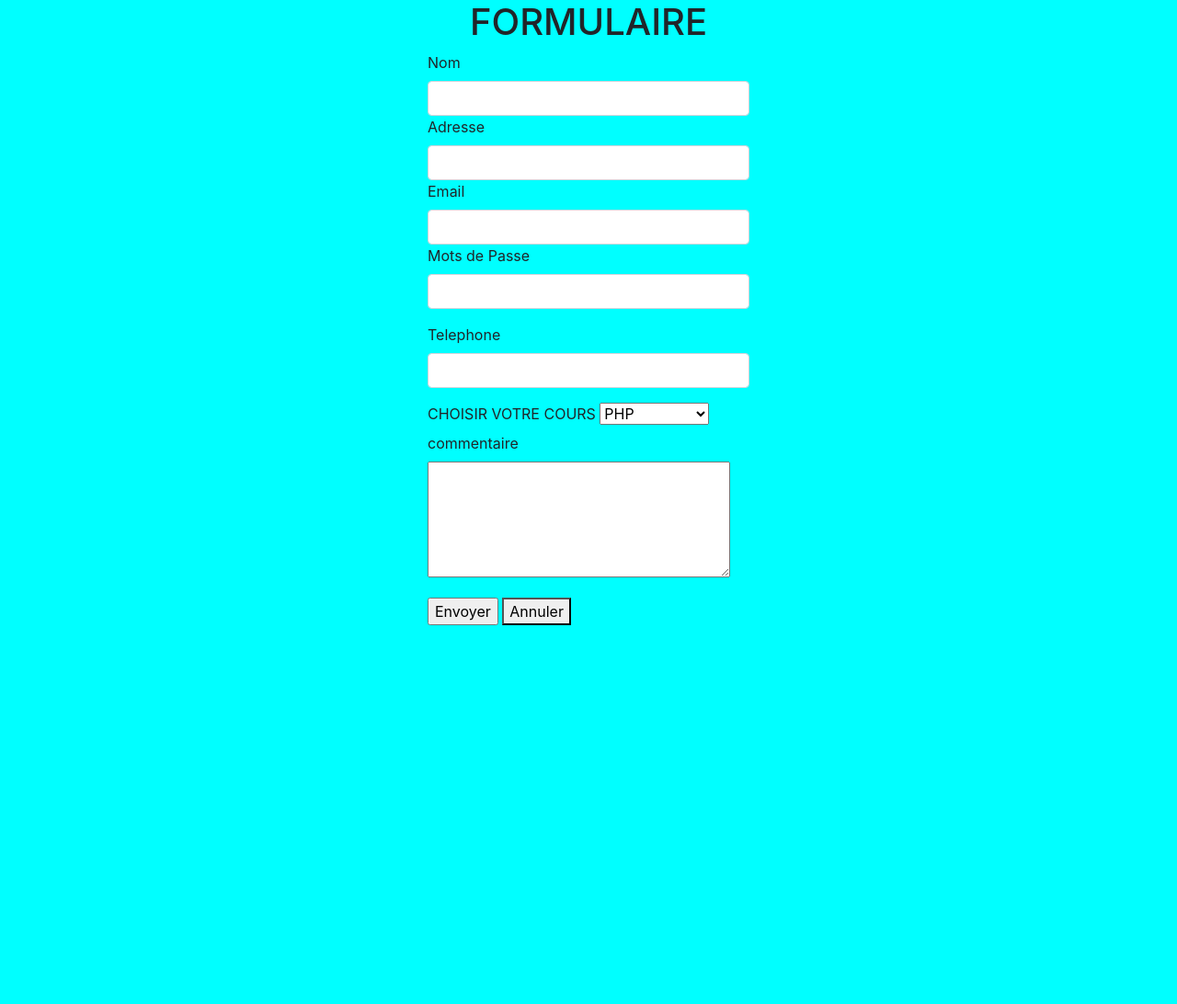
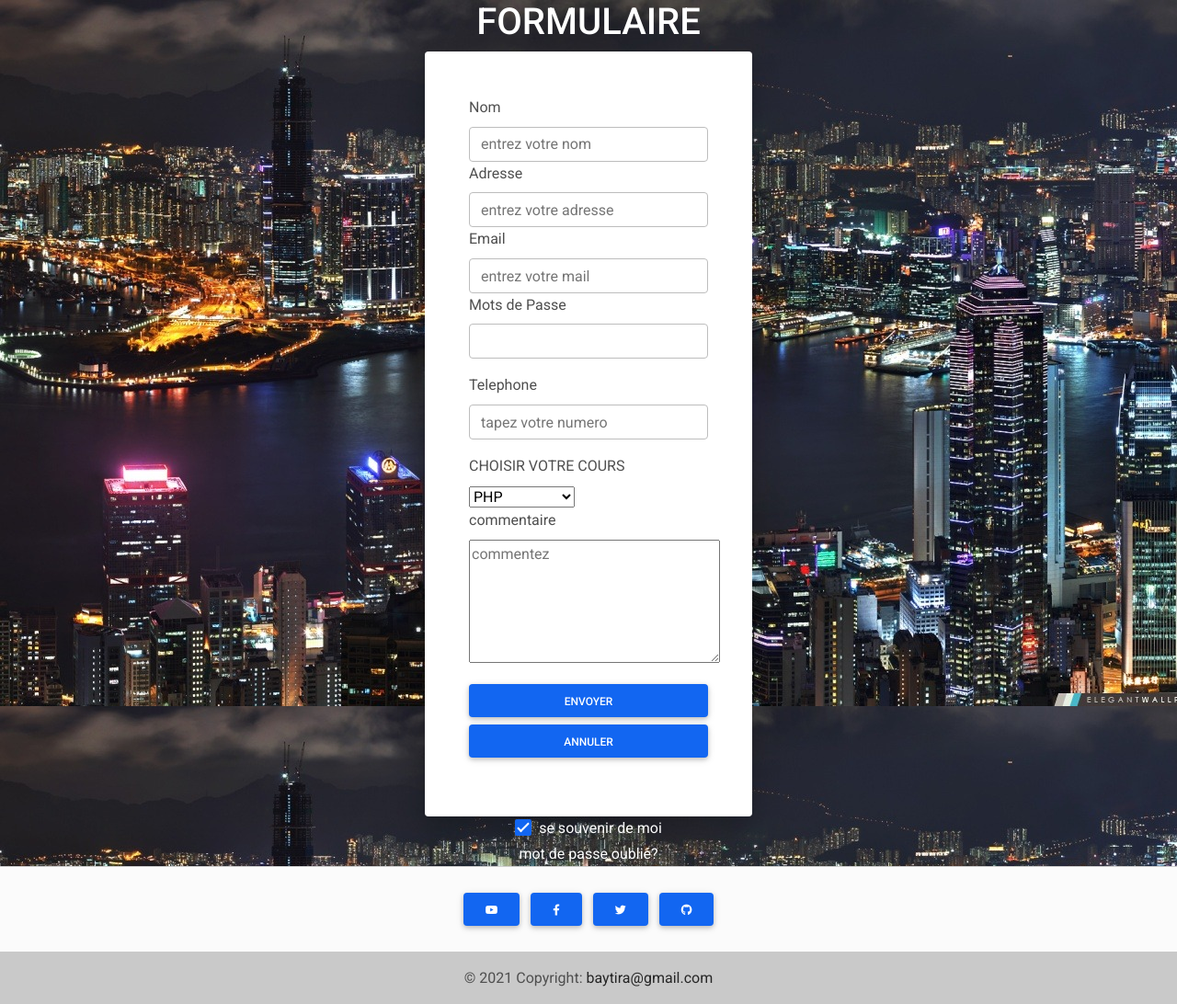
Before and after one commit to bayou-11/FORMULAIRE, a plain HTML site: page index.html in a window 1280 px wide. Shown: the whole page at 92% size. Before the commit the page ends 800 px from the top, so only its background shows below. Drawn offline with nearby package versions, Linux system fonts and the light colour scheme.

Commit message:
Add files via upload

```diff
--- a/index.html
+++ b/index.html
@@ -22,33 +22,54 @@
 
   <script type="text/javascript" src="https://cdn.jsdelivr.net/npm/emailjs-com@3/dist/email.min.js"></script>
 
+
+  <!-- Font Awesome -->
+<link
+href="https://cdnjs.cloudflare.com/ajax/libs/font-awesome/5.15.1/css/all.min.css"
+rel="stylesheet"/>
+<!-- Google Fonts -->
+<link
+href="https://fonts.googleapis.com/css?family=Roboto:300,400,500,700&display=swap"
+rel="stylesheet"/>
+<!-- MDB -->
+<link
+href="https://cdnjs.cloudflare.com/ajax/libs/mdb-ui-kit/3.6.0/mdb.min.css"
+rel="stylesheet"/>
+
+<!-- MDB -->
+<script
+  type="text/javascript"
+  src="https://cdnjs.cloudflare.com/ajax/libs/mdb-ui-kit/3.6.0/mdb.min.js"></script>
+
   <script type="text/javascript">
     emailjs.init('user_9FoxhqQUsxjcB4tmHWyrJ')
   </script>
 
 </head>
 
-<body style="background: cyan;">
+<body style="background-image: url(./image/hong\ kong.jpg); width: 100%;">
 
 
   <div class="container">
     <div class="row">
       <div class="col-md-4 offset-md-4">
-        <h1 class="text-center">FORMULAIRE</h1>
-        <form method="" id="form">
+        <h1 class="text-center" style="color: white;">FORMULAIRE</h1>
+
+
+        <form method="" id="form" class="bg-white rounded shadow-5-strong p-5">
           <div class="field">
             <label>Nom</label>
-            <input type="text" name="nom" id="nom" class="form-control" required=""
+            <input type="text" name="nom" id="nom" class="form-control" required="" placeholder="entrez votre nom"
               oninvalid="this.setCustomValidity('Veuiller saisir votre nom')" oninput="setCustomValidity('')">
           </div>
           <div class="field">
             <label class="control-label">Adresse</label>
-            <input type="text" name="adresse" id="adresse" class="form-control" required=""
+            <input type="text" name="adresse" id="adresse" class="form-control" required="" placeholder="entrez votre adresse"
               oninvalid="this.setCustomValidity('Veuiller saisir votre adresse')" oninput="setCustomValidity('')">
           </div>
           <div class="field">
             <label class="control-label" for="">Email</label>
-            <input type="email" name="mail" id="mail" class="form-control" required=""
+            <input type="email" name="mail" id="mail" class="form-control" required="" placeholder="entrez votre mail"
               oninvalid="this.setCustomValidity('Veuiller saisir votre email')" oninput="setCustomValidity('')">
           </div>
           <div class="form-group field">
@@ -58,7 +79,7 @@
           </div>
           <div class="form-group field">
             <label class="control-label" for="">Telephone</label>
-            <input type="tel" name="tel" id="tel" class="form-control" required=""
+            <input type="tel" name="tel" id="tel" class="form-control" required="" placeholder="tapez votre numero"
               oninvalid="this.setCustomValidity('Veuiller saisir votre numéro de téléphone')"
               oninput="setCustomValidity('')">
           </div>
@@ -73,22 +94,74 @@
           </div>
           <div class="form-group field">
             <label class="control-label" for="" name="commentaire" id="commentaire">commentaire</label>
-            <textarea name="commentaire" id="commentaire" cols="30" rows="5" required=""
+            <textarea name="commentaire" id="commentaire" cols="30" rows="5" required="" placeholder="commentez"
               oninvalid="this.setCustomValidity('Veuiller saisir votre message')"
               oninput="setCustomValidity('')"></textarea>
           </div>
           <div class="form-group ">
-            <input type="submit" id="button" value="Envoyer">
-            <button type="reset">Annuler</button>
+            <input type="submit" class="btn btn-primary btn-block" id="button" value="Envoyer">
+            <button type="reset" class="btn btn-primary btn-block">Annuler</button>
           </div>
-
-
-
         </form>
       </div>
     </div>
   </div>
 
+  <!-- 2 column grid layout for inline styling -->
+  <div class="">
+    <div class="col d-flex justify-content-center">
+      <!-- Checkbox -->
+      <div class="form-check">
+        <input class="form-check-input" type="checkbox" value="" id="form1Example3" checked />
+        <label class="form-check-label" for="form1Example3" style="color: white;">se souvenir de moi</label>
+      </div>
+    </div>
+
+    <div class="col text-center">
+      <!-- Simple link -->
+      <a class="text-white" href="#!">mot de passe oublié?</a>
+    </div>
+  </div>
+
+
+<!--Footer-->
+<footer class="bg-light text-lg-start">
+
+
+  <hr class="m-0" />
+
+  <div class="text-center py-4 align-items-center">
+
+    <a href="https://www.youtube.com/channel/UC5CF7mLQZhvx8O5GODZAhdA" class="btn btn-primary m-1" role="button"
+      rel="nofollow" target="_blank">
+      <i class="fab fa-youtube"></i>
+    </a>
+    <a href="https://www.facebook.com/mdbootstrap" class="btn btn-primary m-1" role="button" rel="nofollow"
+      target="_blank">
+      <i class="fab fa-facebook-f"></i>
+    </a>
+    <a href="https://twitter.com/MDBootstrap" class="btn btn-primary m-1" role="button" rel="nofollow"
+      target="_blank">
+      <i class="fab fa-twitter"></i>
+    </a>
+    <a href="https://github.com/mdbootstrap/mdb-ui-kit" class="btn btn-primary m-1" role="button" rel="nofollow"
+      target="_blank">
+      <i class="fab fa-github"></i>
+    </a>
+  </div>
+
+  <!-- Copyright -->
+  <div class="text-center p-3" style="background-color: rgba(0, 0, 0, 0.2);">
+    © 2021 Copyright:
+    <a class="text-dark" href=>baytira@gmail.com</a>
+  </div>
+  <!-- Copyright -->
+</footer>
+<!--Footer-->
+  <!-- MDB -->
+  <script type="text/javascript" src="js/mdb.min.js"></script>
+  <!-- Custom scripts -->
+  <script type="text/javascript" src="js/script.js"></script>
   <script src="./app.js"></script>
 </body>
 
```
Also changed, not shown: image/hong kong.jpg (added), image/montagne.jpg (added).
